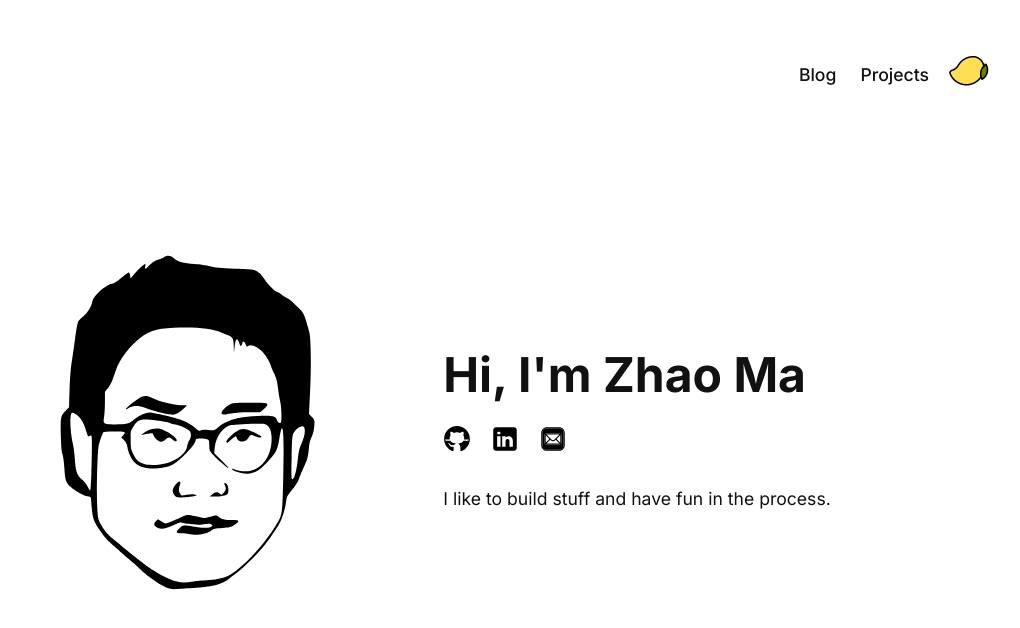
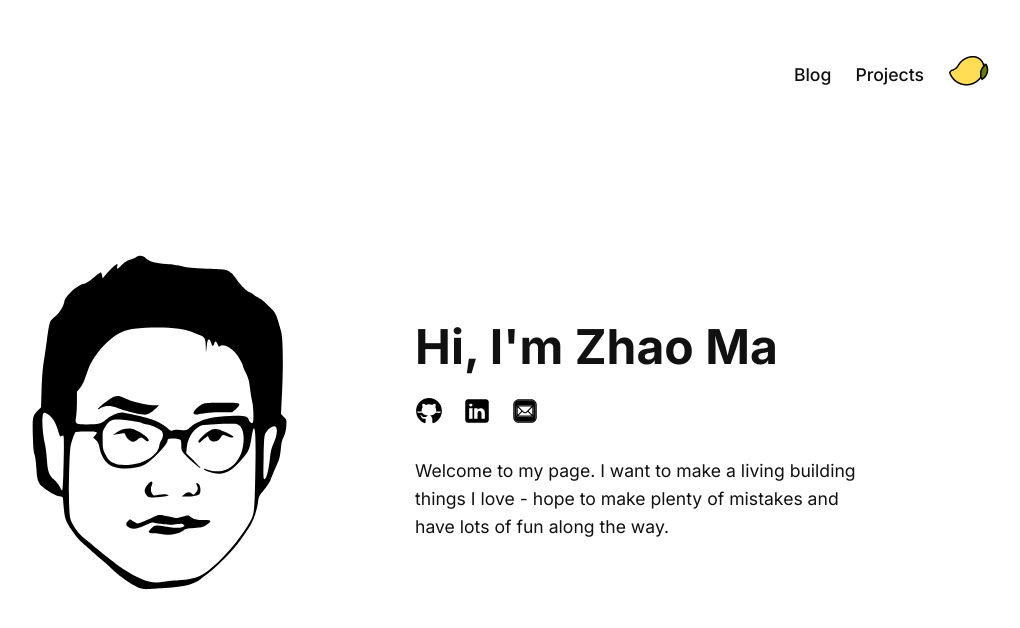
Before and after one commit to Zh4o/personal_portfolio, an Eleventy site: page index.njk in a window 1280 px wide. Shown: the whole page, without its empty margins (227-1247 px from the left). Built offline with nearby package versions, Linux system fonts and the light colour scheme; Eleventy itself is replaced by a stand-in of ours; files that its build step writes are made by us from their sources.

Commit message:
fixed spacing, added more to bio

```diff
--- a/css/style.css
+++ b/css/style.css
@@ -70,7 +70,7 @@
     /* Take links out of the normal document flow */
     position: absolute;
     /* Position them to the left of the mango (40px wide + 20px gap) */
-    right: 60px;
+    right: 65px;
     /* Vertically center them relative to the parent nav */
     top: 50%;
 
--- a/docs/css/style.css
+++ b/docs/css/style.css
@@ -70,7 +70,7 @@
     /* Take links out of the normal document flow */
     position: absolute;
     /* Position them to the left of the mango (40px wide + 20px gap) */
-    right: 60px;
+    right: 65px;
     /* Vertically center them relative to the parent nav */
     top: 50%;
 
--- a/index.njk
+++ b/index.njk
@@ -11,7 +11,7 @@
                 <a href="https://www.linkedin.com/in/zhao-ma" aria-label="LinkedIn"><img src="/img/linkedin.svg" alt="LinkedIn icon"></a>
                 <a href="mailto:contact@zhaolma.com" aria-label="Email"><img src="/img/email.svg" alt="Email icon"></a>
             </div>
-            <p>I like to build stuff and have fun in the process.</p>
+            <p>Welcome to my page. I want to make a living building things I love - hope to make plenty of mistakes and have lots of fun along the way.</p>
         </div>
     </div>
 </main>
```
Also changed, not shown: docs/index.html.
